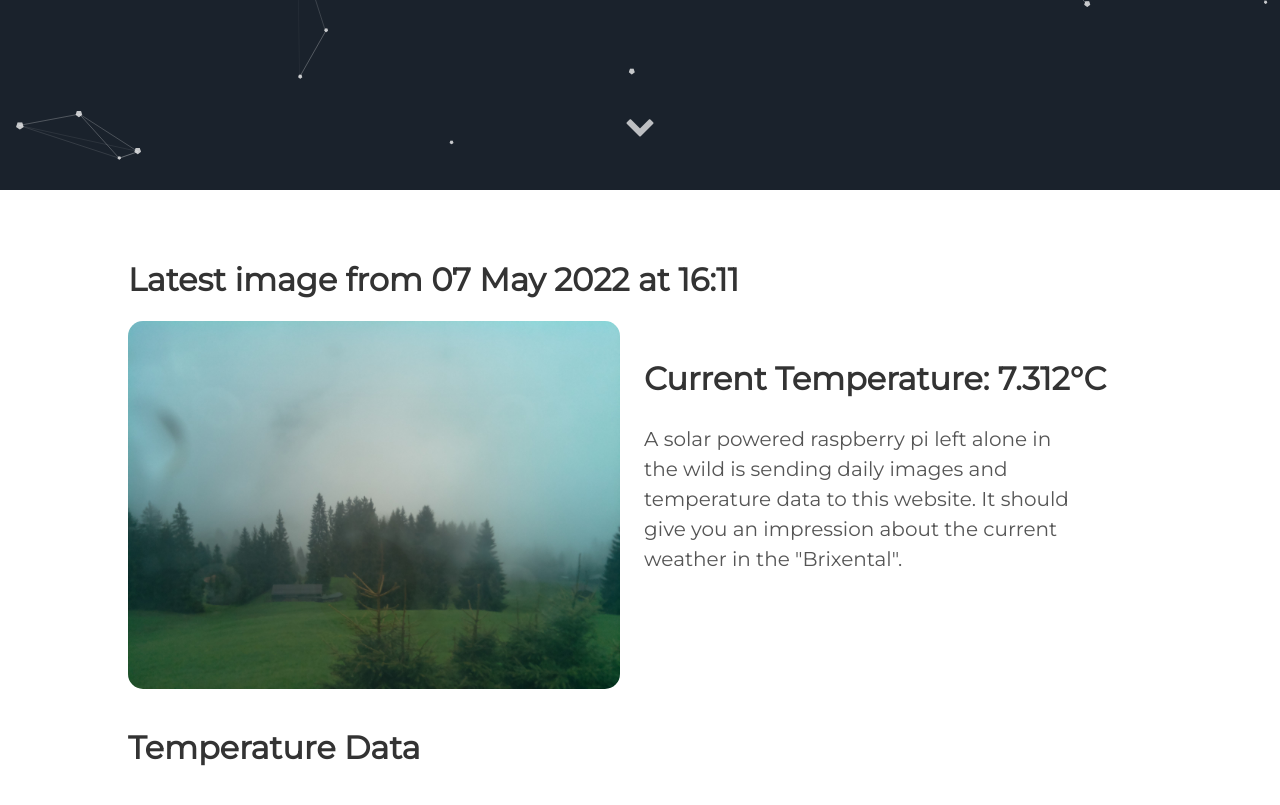
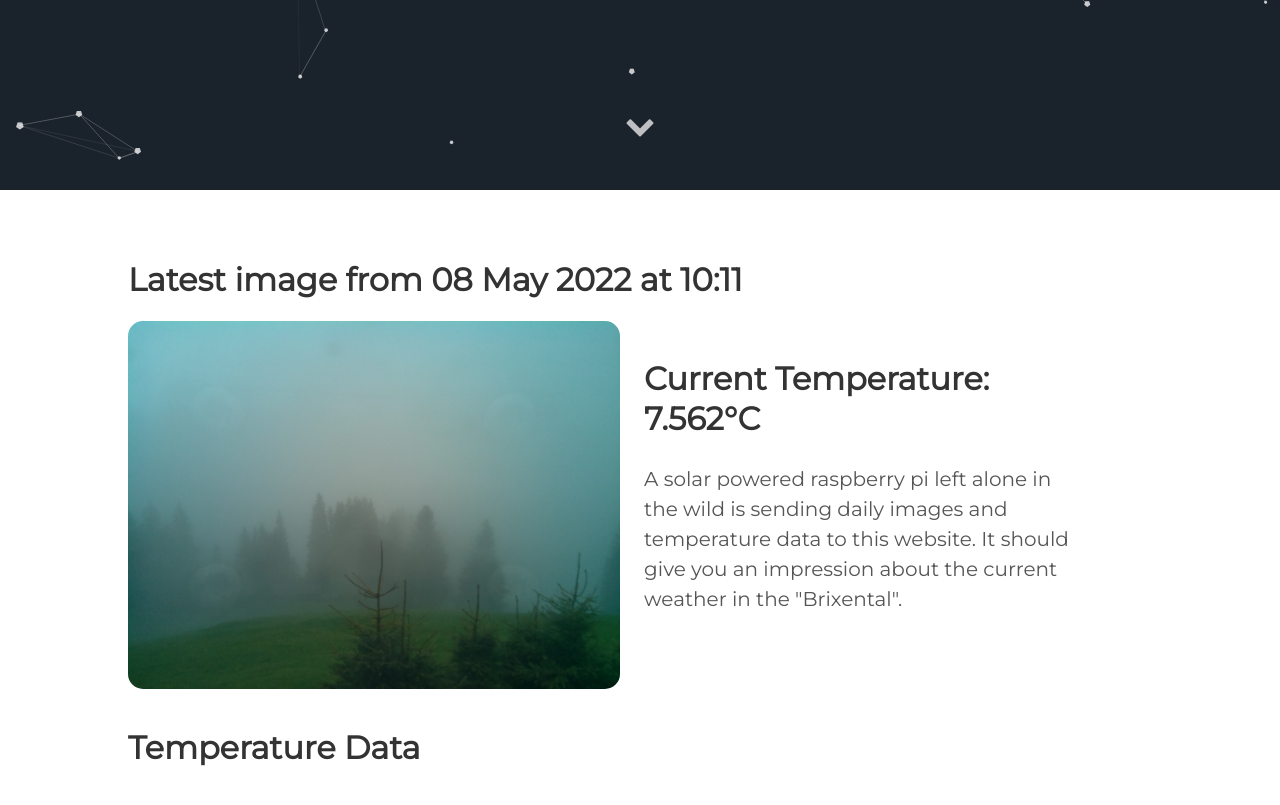
Before and after one commit to vektorious/vektorious.github.io, a Jekyll site: the page built from resources/huette.md, in a window 1280 px wide and 900 px high, scrolled down 710 px. Shown: the top 805 px of the window. Built offline with Jekyll 4.4.1, drawn with Linux system fonts in a browser that asks for light colours.

Commit message:
I'm a bot beep boop

```diff
--- a/resources/huette.md
+++ b/resources/huette.md
@@ -6,13 +6,13 @@ image: '/assets/img/'
 description: 'Live image from the Austrian alps'
 twitter_text: ' '
 ---
-## Latest image from 07 May 2022 at 16:11
+## Latest image from 08 May 2022 at 10:11
 <div class="huette">
   <div class="huette-image">
     <img src="{{ "/assets/img/huette.jpg" | prepend: site.baseurl }}">
   </div>
   <div class="huette-text">
-        <h2>Current Temperature: 7.312°C</h2>
+        <h2>Current Temperature: 7.562°C</h2>
         <p>A solar powered raspberry pi left alone in the wild is sending daily images and temperature data to this website. It should give you an impression about the current weather in the "Brixental".</p>
 
   </div>
```
Also changed, not shown: rpi-script/2022-05-08_100936.txt (renamed from rpi-script/2022-05-07_160938.txt, +5 -5 lines), rpi-script/huette.md (+2 -2 lines), assets/img/huette.jpg, assets/img/temp_plot.png, rpi-script/temp_plot.png, 1 other file.
